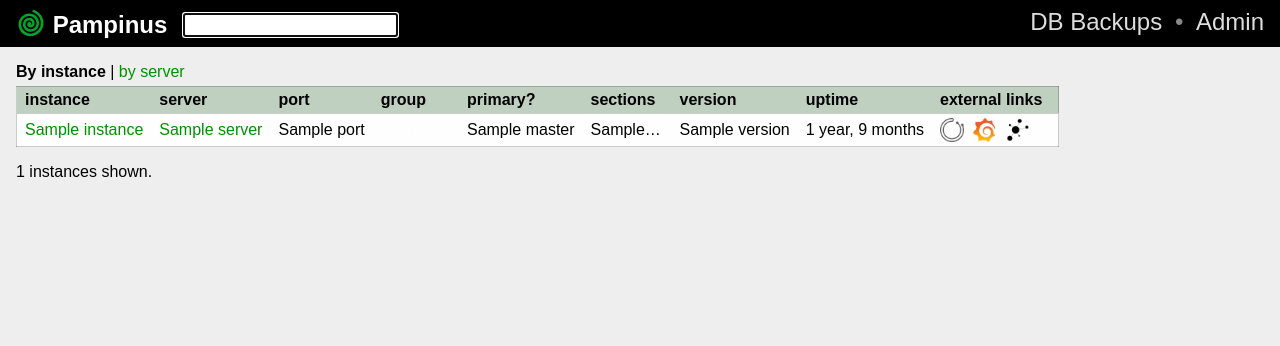
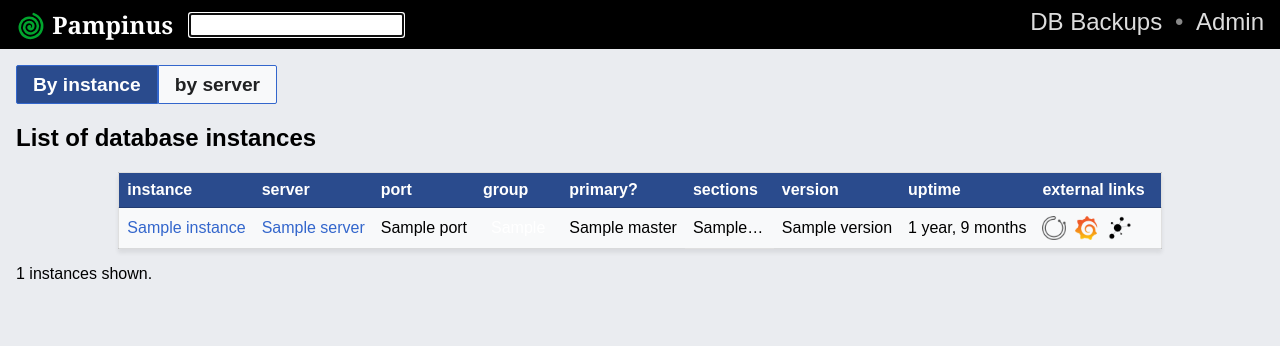
Before and after one commit to wikimedia/operations-software-pampinus, a Django app: template pampinus/templates/instances/list.html in a window 1280 px wide. Shown: the top 346 px of the page. Run offline with Django 3.2, Linux system fonts and the light colour scheme; the template is opened without the code that fills it: most values are stand-ins (such as "Sample title", 1, 10 or a date in 2020).

Commit message:
Attempt to follow Wikimedia's Design Style Guide
Also improve UI's usability by adding title descriptions to a
few elements.

Bug: T283017
Change-Id: Ie5121010663e519bd281184c8e56943560ba94db

```diff
--- a/pampinus/static/pampinus.css
+++ b/pampinus/static/pampinus.css
@@ -1,17 +1,20 @@
 html {
     width: 100%;
-    background: #eee;
+    background: #eaecf0;
 }
 
 body {
-    font-family: Arial, sans-serif;
+    font-family: font-family: -apple-system, BlinkMacSystemFont, 'Segoe UI', Roboto, Lato, Helvetica, Arial, sans-serif;
     width: 100%;
     padding: 0;
     min-width: 1024px;
     margin: 0;
-    background: #eee;
+    background: #eaecf0;
     -webkit-text-size-adjust: none;
 }
+
+
+/* *** header elements *** */
 
 nav a {
     text-decoration: none;
@@ -32,6 +35,7 @@ nav a:last-child:after {
 }
 
 h1 {
+    font-family: 'Charter', Georgia, serif;
     font-size: 150%;
     display:inline;
     float: left;
@@ -43,11 +47,11 @@ h1 img {
 }
 
 h2 {
-    font-size: 125%;
+    font-size: 150%;
 }
 
 h3 {
-    font-size: 112%;
+    font-size: 125%;
 }
 
 textarea {
@@ -114,8 +118,12 @@ input#search {
     color: #efe;
 }
 
+/* *** proper content *** */
+
 #page-content {
     padding: 1em;
+    margin-left: auto;
+    margin-right: auto;
 }
 
 #page-content:first-child {
@@ -141,10 +149,13 @@ input#search {
     padding: 0.35em 0.5em;
 }
 
+/* *** content table *** */
+
 #page-content > table {
+    box-shadow: 0 .25rem .25rem #00000013;
     background: white;
-    margin: 0 0 0.75em 0;
-    border: 1px solid rgba(0,0,0,0.2);
+    margin: 0 auto 0.75em auto;
+    border: 1px solid rgba(0,0,0,.125);
 }
 
 #page-content > table th {
@@ -152,20 +163,24 @@ input#search {
     text-align: left;
     font-weight: bold;
     border-bottom: 1px solid rgba(0,0,0,0.2);
-}
-
-#page-content > table td {
-    border-bottom: 1px solid rgba(0,0,0,0.05);
-}
-
-#page-content > table tr:last-child td {
-    border-bottom: 0;
+    background: rgb(42, 75, 141);
+    color: white;
+    cursor: pointer;
 }
 
 #page-content > table th,
 #page-content > table td {
-    padding: 0.25em 0.5em;
+    padding: 0.5em;
 }
+
+#page-content > table tbody tr:hover {
+    background: #c8ccd1;
+}
+
+tr:nth-child(even) {background: #efefef}
+tr:nth-child(odd) {background: #f8f9fa}
+
+/* *** content form *** */
 
 #page-content > form.search {
     background: aliceblue;
@@ -230,12 +245,7 @@ input#search {
     padding: 1em;
 }
 
-tr:nth-child(even) {background: #efefef}
-tr:nth-child(odd) {background: #fefefe}
-th {
-    background: #c0d0c0;
-    cursor: pointer;
-}
+/* *** labels *** */
 
 .label {color: #fff; border-radius: .25em; padding: .1em .5em .2em;}
 
@@ -278,14 +288,46 @@ th {
 .text-stale {color: #df8a00; }
 .text-failed {color: #b41f1a; }
 
-a:link { color: #009000; text-decoration: none; }
-a:visited { color: #008500; text-decoration: none; }
-a:hover { color: #004400; text-decoration: underline; }
-a:active { color: #000000; text-decoration: underline; }
+a:link { color: #36c; text-decoration: none; }
+a:visited { color: #36c; text-decoration: none; }
+a:visited.visited_enabled { color: #663366; text-decoration: none; }
+a:hover { color: #36c; text-decoration: underline; }
+a:active { color: #2a4b8d; text-decoration: underline; }
 
+/* *** buttons *** */
 div.toggle { margin-bottom: 0.3em; }
+div.toggle > a {
+    background-color: rgb(248, 249, 250);
+    color: rgb(32, 33, 34);
+    display: inline-block;
+    font-size: 12px;
+    font-weight: 600;
+    line-height: 18px;
+    padding: 0.6rem 1rem;
+    text-decoration: rgb(255, 255, 255);
+    text-decoration-color: rgb(255, 255, 255);
+    text-decoration-line: none;
+    text-decoration-style: solid;
+    text-decoration-thickness: auto;
+    border: 1px solid #36c;
+    font-size: 1.2rem;
+    margin: 0px;
+}
+div.toggle > a.inactive {
+    background-color: rgb(42, 75, 141);
+    color: rgb(255, 255, 255);
+    cursor: default;
+    pointer-events: none;
+}
 
-/* styles for tablesort */
+div.toggle > a:first-child {
+    border-radius: 2px 0px 0px 2px;
+}
+div.toggle > a:last-child {
+    border-radius: 0px 2px 2px 0px;
+}
+
+/* *** styles for tablesort *** */
 
 th[role=columnheader]:not(.no-sort) {
     cursor: pointer;
--- a/pampinus/templates/instances/list.html
+++ b/pampinus/templates/instances/list.html
@@ -3,27 +3,28 @@
 {% load prometheus_port %}
 {% block content %}
   <div class="toggle">
-  <strong>By instance</strong> | <a href="/servers">by server</a>
+  <a class="inactive">By instance</a><a href="/servers">by server</a>
   </div>
+  <h2>List of database instances</h2>
   <table id="instance-list">
   <thead>
   <tr>
-    <th class="name">instance</th>
-    <th class="server">server</th>
-    <th class="port">port</th>
-    <th class="instance_group">group</th>
-    <th class="master">primary?</th>
-    <th class="sections">sections</th>
-    <th class="version">version</th>
-    <th class="uptime">uptime</th>
-    <th class="external-links">external links</th>
+    <th title="Name of the database server instance, normally hostname:port" class="name">instance</th>
+    <th title="hostname of the server (baremetal or virtual machine) where the instance is hosted" class="server">server</th>
+    <th title="Number of the socket 0-65535 where the instance listens mainly to incoming connections" class="port">port</th>
+    <th title="An identifier where the instance is classified under." class="instance_group">group</th>
+    <th title="If it is a primary host, the section and datacenter it is for, otherwise: replica" class="master">primary?</th>
+    <th title="The replica set (or sets, if more than one) the host is writing or replicationg" class="sections">sections</th>
+    <th title="MariaDB version the instance is running" class="version">version</th>
+    <th title="Time since the last time the database started running" class="uptime">uptime</th>
+    <th title="Links to useful monitoring or other external tools for this instance" class="external-links">external links</th>
   </tr></thead>
   <tbody>
   </tr>
     {% for instance in instances %}
     <tr>
-      <td><a href="/instances/{{ instance.name }}/">{{ instance.name }}</a></td>
-      <td><a href="/servers/{{ instance.server.hostname}}/">{{ instance.server.hostname }}</td>
+      <td><a class="visited_enabled" href="/instances/{{ instance.name }}/">{{ instance.name }}</a></td>
+      <td><a class="visited_enabled" href="/servers/{{ instance.server.hostname}}/">{{ instance.server.hostname }}</td>
       <td>{{ instance.port }}</td>
       <td><span class="label label-{{ instance.instance_group }}">{{ instance.instance_group }}</span></td>
       <td>{{ instance.master_set.all | join:", " | default:"replica" }}</td>
--- a/pampinus/templates/instances/show.html
+++ b/pampinus/templates/instances/show.html
@@ -4,6 +4,10 @@
 {% load prometheus_port %}
 
 {% block content %}
+  <div class="toggle">
+  <a href="/instances">By instance</a><a href="/servers">by server</a>
+  </div>
+
 <h2>MariaDB Instance {{ instance.name }}</h2>
   <table>
     <tr>
@@ -16,7 +20,7 @@
     </tr>
     <tr>
       <td>Server</td>
-      <td><a href="/servers/{{ instance.server.hostname }}">{{ instance.server.fqdn }}</a></td>
+      <td><a class="visited_enabled" href="/servers/{{ instance.server.hostname }}">{{ instance.server.fqdn }}</a></td>
     </tr>
     <tr>
       <td>Port</td>
```
Also changed, not shown: pampinus/dbbackups/models.py (+14 -4 lines), pampinus/templates/dbbackups/list.html (+14 -13 lines), pampinus/templates/dbbackups/show.html (+16 -16 lines), pampinus/templates/dbbackups/status.html (+6 -3 lines), pampinus/templates/dbbackups/status_section.html (+22 -19 lines), pampinus/templates/servers/list.html (+5 -4 lines), pampinus/templates/servers/show.html (+8 -4 lines).
